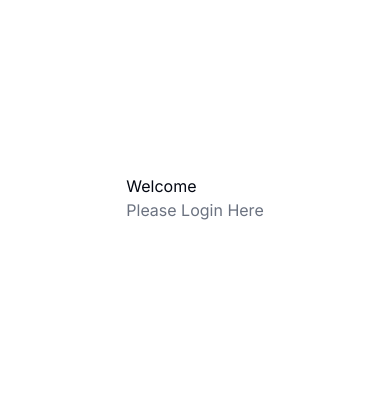
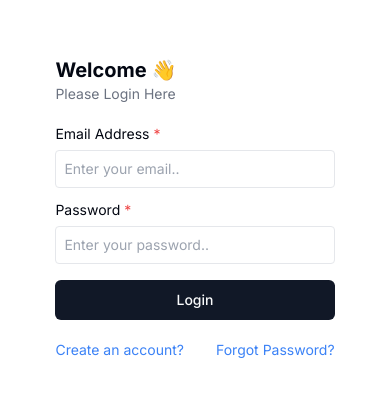
Before and after one commit to ProgrammerRashed/full-ecommerce, a Next.js app in the folder frontend/: page /login in a window 390 px wide. Shown: the part 224-620 px from the top of the page. Built offline with nearby package versions, Linux system fonts and the light colour scheme.

Commit message:
improve /mobile login page

```diff
--- a/frontend/package.json
+++ b/frontend/package.json
@@ -10,6 +10,8 @@
   },
   "dependencies": {
     "@radix-ui/react-dialog": "^1.0.5",
+    "@radix-ui/react-label": "^2.0.2",
+    "@radix-ui/react-slot": "^1.0.2",
     "class-variance-authority": "^0.7.0",
     "clsx": "^2.1.0",
     "lucide-react": "^0.309.0",
--- a/frontend/src/components/authentication/login/login.tsx
+++ b/frontend/src/components/authentication/login/login.tsx
@@ -1,19 +1,57 @@
-import React from 'react'
+import { Button } from "@/components/ui/button";
+import Link from "next/link";
 
 const Login = () => {
   return (
-    <div className='min-h-screen w-full flex justify-center items-center'>
-      <div className='login-form'>
-        <h1 className='text-foreground'>Welcome</h1>
-        <p className='text-muted-foreground'>Please Login Here</p>
+    <div className="min-h-screen w-full flex justify-center items-center text-sm">
+      <div className="login-form">
+        {/* PAGE HEADER  */}
+        <div className="py-5">
+          <h1 className="text-foreground font-bold text-xl">Welcome 👋</h1>
+          <p className="text-muted-foreground text-sm">Please Login Here</p>
+        </div>
         {/* Login Form */}
-        <form >
+        <form>
+          {/* Email Input */}
+          <div className="grid w-full items-center gap-1.5">
+            <label htmlFor="email">
+              Email Address <span className="text-red-500">*</span>
+            </label>
+            <input
+              placeholder="Enter your email.."
+              type="email"
+              required
+              className="border border-border focus:outline-input rounded p-2"
+            />
+          </div>
 
+          {/* Password Input */}
+          <div className="grid w-full items-center gap-1.5 mt-3">
+            <label htmlFor="email">
+              Password <span className="text-red-500">*</span>
+            </label>
+            <input
+              type="password"
+              placeholder="Enter your password.."
+              required
+              className="border border-border focus:outline-input rounded p-2"
+            />
+          </div>
+
+          {/* Submit Button */}
+          <Button className="w-full mt-4" type="submit">
+            Login
+          </Button>
         </form>
+
+        {/* login cta */}
+        <div className="mt-5  w-full flex justify-between gap-8">
+          <Link className="text-blue-500 hover:underline" href="/register">Create an account?</Link>
+          <Link className="text-blue-500 hover:underline" href="/forgot">Forgot Password?</Link>
+        </div>
       </div>
+    </div>
+  );
+};
 
-    </div>
-  )
-}
-
-export default Login
+export default Login;
--- /dev/null
+++ b/frontend/src/components/ui/button.tsx
@@ -0,0 +1,56 @@
+import * as React from "react"
+import { Slot } from "@radix-ui/react-slot"
+import { cva, type VariantProps } from "class-variance-authority"
+
+import { cn } from "@/lib/utils"
+
+const buttonVariants = cva(
+  "inline-flex items-center justify-center whitespace-nowrap rounded-md text-sm font-medium ring-offset-background transition-colors focus-visible:outline-none focus-visible:ring-2 focus-visible:ring-ring focus-visible:ring-offset-2 disabled:pointer-events-none disabled:opacity-50",
+  {
+    variants: {
+      variant: {
+        default: "bg-primary text-primary-foreground hover:bg-primary/90",
+        destructive:
+          "bg-destructive text-destructive-foreground hover:bg-destructive/90",
+        outline:
+          "border border-input bg-background hover:bg-accent hover:text-accent-foreground",
+        secondary:
+          "bg-secondary text-secondary-foreground hover:bg-secondary/80",
+        ghost: "hover:bg-accent hover:text-accent-foreground",
+        link: "text-primary underline-offset-4 hover:underline",
+      },
+      size: {
+        default: "h-10 px-4 py-2",
+        sm: "h-9 rounded-md px-3",
+        lg: "h-11 rounded-md px-8",
+        icon: "h-10 w-10",
+      },
+    },
+    defaultVariants: {
+      variant: "default",
+      size: "default",
+    },
+  }
+)
+
+export interface ButtonProps
+  extends React.ButtonHTMLAttributes<HTMLButtonElement>,
+    VariantProps<typeof buttonVariants> {
+  asChild?: boolean
+}
+
+const Button = React.forwardRef<HTMLButtonElement, ButtonProps>(
+  ({ className, variant, size, asChild = false, ...props }, ref) => {
+    const Comp = asChild ? Slot : "button"
+    return (
+      <Comp
+        className={cn(buttonVariants({ variant, size, className }))}
+        ref={ref}
+        {...props}
+      />
+    )
+  }
+)
+Button.displayName = "Button"
+
+export { Button, buttonVariants }
--- a/frontend/src/components/ui/input.tsx
+++ /dev/null
@@ -1,25 +0,0 @@
-import * as React from "react"
-
-import { cn } from "@/lib/utils"
-
-export interface InputProps
-  extends React.InputHTMLAttributes<HTMLInputElement> {}
-
-const Input = React.forwardRef<HTMLInputElement, InputProps>(
-  ({ className, type, ...props }, ref) => {
-    return (
-      <input
-        type={type}
-        className={cn(
-          "flex h-10 w-full rounded-md border border-input bg-background px-3 py-2 text-sm ring-offset-background file:border-0 file:bg-transparent file:text-sm file:font-medium placeholder:text-muted-foreground focus-visible:outline-none focus-visible:ring-2 focus-visible:ring-ring focus-visible:ring-offset-2 disabled:cursor-not-allowed disabled:opacity-50",
-          className
-        )}
-        ref={ref}
-        {...props}
-      />
-    )
-  }
-)
-Input.displayName = "Input"
-
-export { Input }
```
Also changed, not shown: 1 other file (tests, documents, lock files or other folders).
